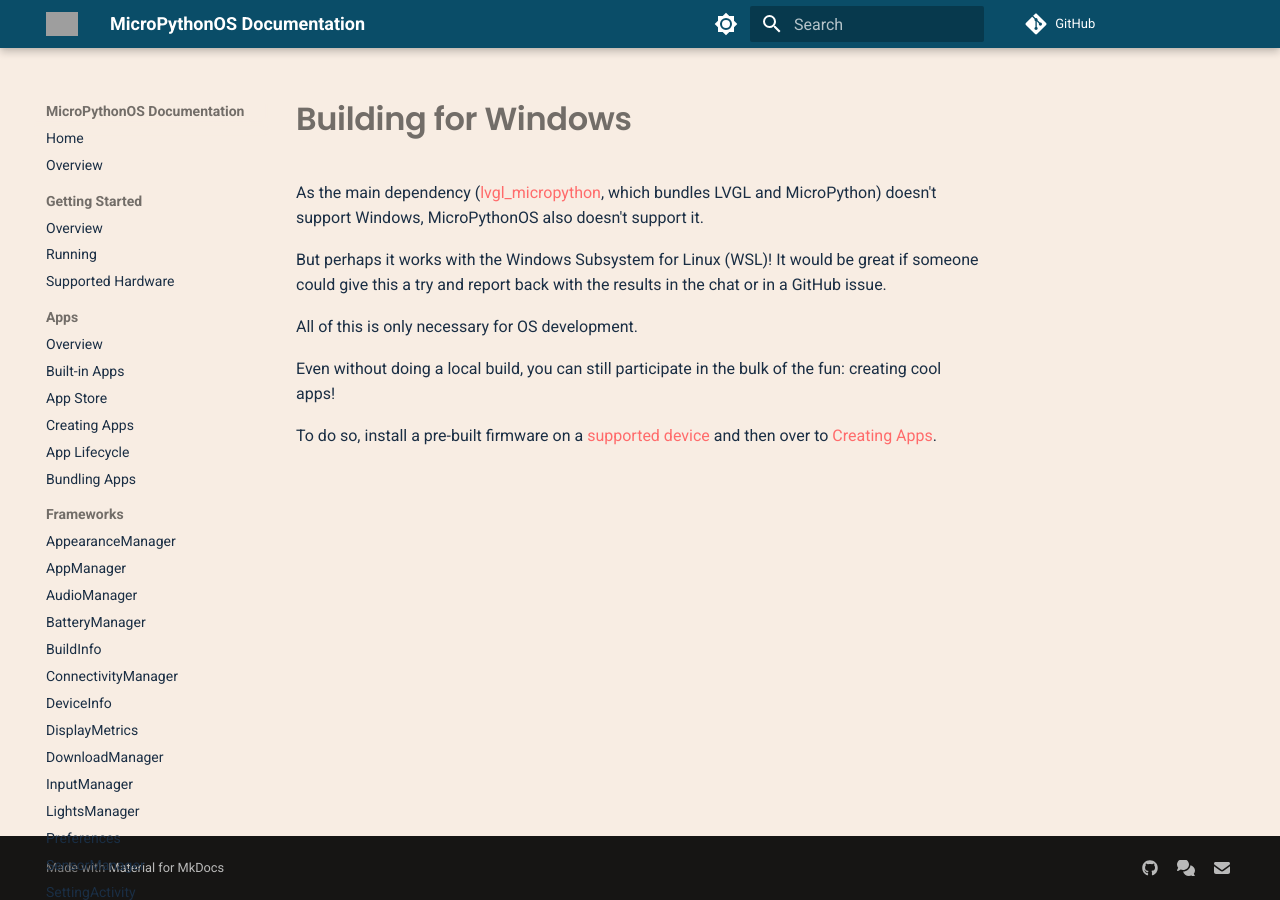
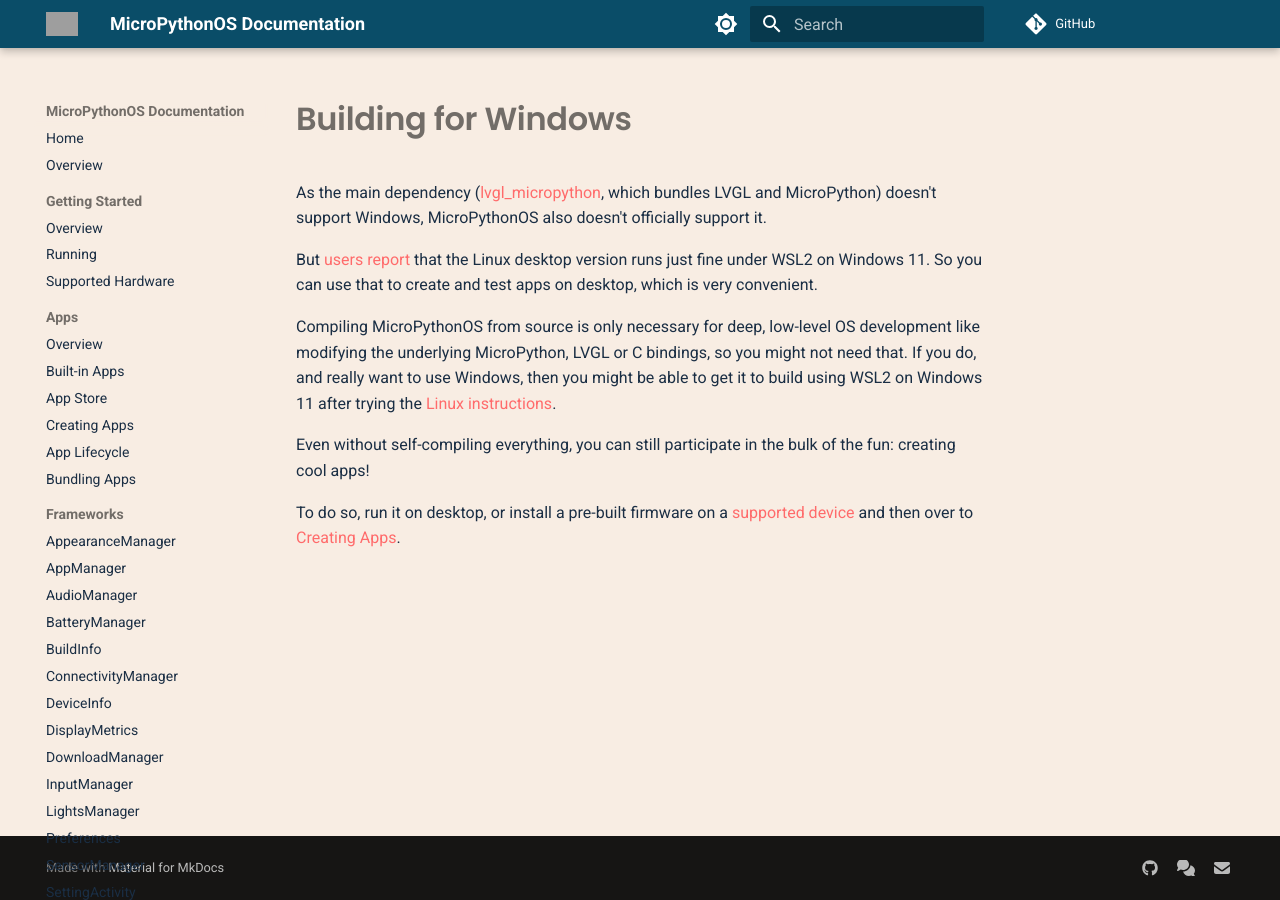
Before and after one commit to MicroPythonOS/docs, an MkDocs documentation site: the page built from docs/os-development/windows.md, in a window 1280 px wide. Built offline with MkDocs 1.6.1 and Material for MkDocs 9.7.7, drawn with Linux system fonts in a browser that asks for light colours; comment, search, counter and statistics services are not loaded; grey boxes are pictures that could not be loaded.

Commit message:
Update Windows instructions

```diff
--- a/docs/os-development/windows.md
+++ b/docs/os-development/windows.md
@@ -1,12 +1,13 @@
 # Building for Windows
 
-As the main dependency ([lvgl_micropython](https://github.com/lvgl-micropython/lvgl_micropython), which bundles LVGL and MicroPython) doesn't support Windows, MicroPythonOS also doesn't support it.
+As the main dependency ([lvgl_micropython](https://github.com/lvgl-micropython/lvgl_micropython), which bundles LVGL and MicroPython) doesn't support Windows, MicroPythonOS also doesn't officially support it.
 
-But perhaps it works with the Windows Subsystem for Linux (WSL)!
-It would be great if someone could give this a try and report back with the results in the chat or in a GitHub issue.
+But [users report](https://github.com/MicroPythonOS/MicroPythonOS/issues/31) that the Linux desktop version runs just fine under WSL2 on Windows 11.
+So you can use that to create and test apps on desktop, which is very convenient.
 
-All of this is only necessary for OS development.
+Compiling MicroPythonOS from source is only necessary for deep, low-level OS development like modifying the underlying MicroPython, LVGL or C bindings, so you might not need that.
+If you do, and really want to use Windows, then you might be able to get it to build using WSL2 on Windows 11 after trying the [Linux instructions](linux.md).
 
-Even without doing a local build, you can still participate in the bulk of the fun: creating cool apps!
+Even without self-compiling everything, you can still participate in the bulk of the fun: creating cool apps!
 
-To do so, install a pre-built firmware on a [supported device](../getting-started/supported-hardware.md) and then over to [Creating Apps](../apps/creating-apps.md).
+To do so, run it on desktop, or install a pre-built firmware on a [supported device](../getting-started/supported-hardware.md) and then over to [Creating Apps](../apps/creating-apps.md).
```
